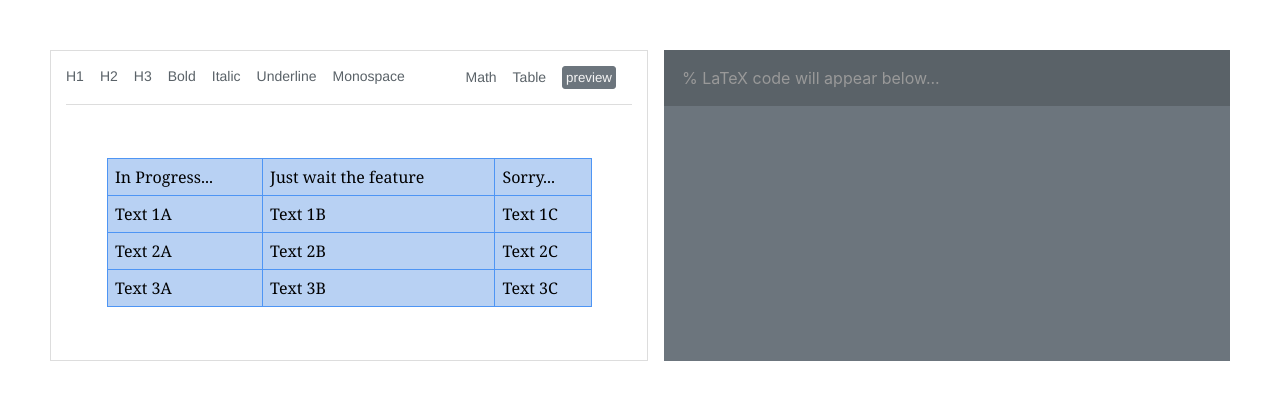
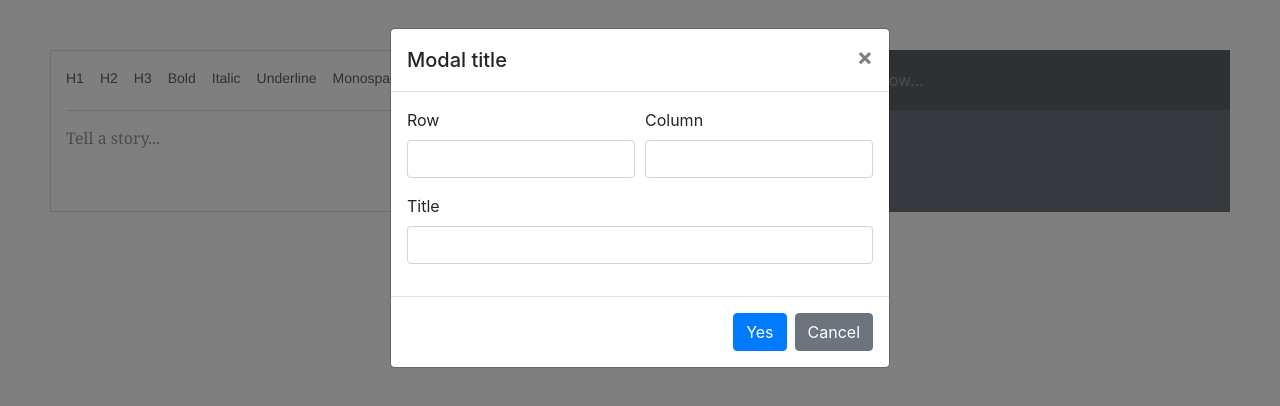
Before and after one commit to zhyd1997/Eorg, a React (Create React App) app: page / in a window 1280 px wide. Both pictures are taken after a click on the button "Table". Shown: the top 406 px of the page. Built offline with nearby package versions, Linux system fonts and the light colour scheme.

Commit message:
feat(table): pseudo table

```diff
--- a/package.json
+++ b/package.json
@@ -3,6 +3,7 @@
   "version": "0.1.0",
   "private": true,
   "dependencies": {
+    "bootstrap": "^4.5.2",
     "core-js": "^3.6.5",
     "draft-js": "^0.11.5",
     "fsevents": "^2.1.3",
@@ -11,7 +12,8 @@
     "katex": "^0.12.0",
     "react": "^16.13.1",
     "react-dom": "^16.13.1",
-    "react-scripts": "3.4.1",
+    "react-scripts": "^3.4.1",
+    "reactstrap": "^8.5.1",
     "typescript": "^3.9.7"
   },
   "scripts": {
--- a/src/components/BlockComponent.js
+++ b/src/components/BlockComponent.js
@@ -1,6 +1,6 @@
 import React from 'react'
 import TeXBlock from './TeX/TeXBlock'
-import Table from './Table/Table'
+import TableBlock from './Table/TableBlock'
 
 const BlockComponent = (props) => {
 	const entity = props.contentState.getEntity(
@@ -17,9 +17,13 @@ const BlockComponent = (props) => {
 				contentState={props.contentState}
 			/>
 		)
-	} else if (type === 'table') {
+	} else if (type === 'TABLE') {
 		media = (
-			<Table props={props} />
+			<TableBlock
+				blockProps={props.blockProps}
+				block={props.block}
+				contentState={props.contentState}
+			/>
 		)
 	}
 
--- a/src/components/RichTextEditor.js
+++ b/src/components/RichTextEditor.js
@@ -3,15 +3,17 @@ import {
 	Editor, EditorState, getDefaultKeyBinding, RichUtils, convertToRaw,
 } from 'draft-js'
 import './RichTextEditor.css'
-import '../../node_modules/draft-js/dist/Draft.css'
+import 'draft-js/dist/Draft.css'
 import { Map } from 'immutable'
 import highlightCallBack from './Highlight'
 import BlockComponent from './BlockComponent'
 import removeTeXBlock from './TeX/modifiers/removeTeXBlock'
 import insertTeXBlock from './TeX/modifiers/insertTeXBlock'
 import createTable from './Table/modifiers/createTable'
+import ModalTable from './Table/ModalTable'
 import './TeX/TeXEditor.css'
 import './Table/Table.css'
+import 'bootstrap/dist/css/bootstrap.min.css'
 
 /**
  * Editor Template and KaTeX support are all referenced to Draft.js official example.
@@ -103,6 +105,7 @@ class RichTextEditor extends React.Component {
 			}
 			return
 		}
+		// eslint-disable-next-line consistent-return
 		return getDefaultKeyBinding(e)
 	}
 
@@ -149,7 +152,7 @@ class RichTextEditor extends React.Component {
 			const
 				someMath = editorContentRaw.entityMap
 
-			// Math Equations Processing
+			// Blocks Processing
 			if (Object.keys(someMath).length) {
 				for (let i = 0; i < Object.keys(someMath).length; i += 1) { // Iterating <entityMap> ...
 					if (someMath[i].type === 'TOKEN') {
@@ -266,13 +269,10 @@ class RichTextEditor extends React.Component {
 							>
 								Math
 							</button>
-							<button
+							<ModalTable
 								onClick={this.createTable}
-								className="math RichEditor-styleButton"
-								type="button"
-							>
-								Table
-							</button>
+								buttonLabel="Table"
+							/>
 							<button
 								onClick={convertToTeX}
 								className="save"
@@ -282,6 +282,8 @@ class RichTextEditor extends React.Component {
 							</button>
 						</div>
 					</div>
+					{/* eslint-disable-next-line max-len */}
+					{/* eslint-disable-next-line jsx-a11y/click-events-have-key-events,jsx-a11y/no-static-element-interactions */}
 					<div className={className} onClick={this.focus}>
 						<Editor
 							blockRendererFn={this.blockRenderer}
@@ -346,6 +348,7 @@ const StyleButton = (props) => {
 	}
 
 	return (
+		// eslint-disable-next-line jsx-a11y/no-static-element-interactions
 		<span className={className} onMouseDown={onToggle}>
 			{props.label}
 		</span>
--- /dev/null
+++ b/src/components/Table/ModalTable.js
@@ -0,0 +1,92 @@
+import React, { useState } from 'react'
+import {
+	Button, Modal, ModalHeader, ModalBody, ModalFooter,
+	Col, Row, Form, FormGroup, Label, Input,
+} from 'reactstrap'
+
+export const tableShape = []
+
+const ModalTable = (props) => {
+	const {
+		buttonLabel,
+		className,
+		onClick,
+	} = props
+
+	const [modal, setModal] = useState(false)
+	const rowRef = React.useRef(null)
+	const columnRef = React.useRef(null)
+	const captionRef = React.useRef(null)
+
+	const toggle = () => setModal(!modal)
+
+	const handleClick = () => {
+		const tableData = {
+			row: rowRef.current.value,
+			column: columnRef.current.value,
+			caption: captionRef.current.value,
+		}
+		tableShape.push(tableData)
+		onClick()
+		toggle()
+	}
+
+	return (
+		<>
+			<button color="danger" onClick={toggle} type="button" className="math RichEditor-styleButton">{buttonLabel}</button>
+			<Modal isOpen={modal} toggle={toggle} className={className}>
+				<ModalHeader toggle={toggle}>Modal title</ModalHeader>
+				<ModalBody>
+					<Form>
+						<Row form>
+							<Col md={6}>
+								<FormGroup>
+									<Label for="tableRow">Row</Label>
+									<Input
+										type="text"
+										name="row"
+										id="tableRow"
+										innerRef={rowRef}
+									/>
+								</FormGroup>
+							</Col>
+							<Col md={6}>
+								<FormGroup>
+									<Label for="tableColumn">Column</Label>
+									<Input
+										type="text"
+										name="column"
+										id="tableColumn"
+										innerRef={columnRef}
+									/>
+								</FormGroup>
+							</Col>
+						</Row>
+						<Row form>
+							<Col>
+								<FormGroup>
+									<Label for="tableTitle">Title</Label>
+									<Input
+										type="text"
+										name="title"
+										id="tableTitle"
+										innerRef={captionRef}
+									/>
+								</FormGroup>
+							</Col>
+						</Row>
+					</Form>
+				</ModalBody>
+				<ModalFooter>
+					<Button color="primary" onClick={handleClick}>
+						Yes
+					</Button>
+					{' '}
+					<Button color="secondary" onClick={toggle}>Cancel</Button>
+				</ModalFooter>
+			</Modal>
+		</>
+	)
+}
+
+export default ModalTable
--- a/src/components/Table/Table.css
+++ b/src/components/Table/Table.css
@@ -3,17 +3,28 @@
     border-collapse: collapse;
 }
 
+.hoverTable caption {
+    caption-side: top;
+    text-align: center;
+}
+
+.hoverTable th {
+    text-align: center;
+    border: #999999 1px solid;
+    background-color: #5a6268;
+}
+
 .hoverTable td {
     padding: 7px;
-    border: #4e95f4 1px solid;
+    border: #999999 1px solid;
 }
 
 /* Define the default color for all the table rows */
 .hoverTable tr {
-    background: #b8d1f3;
+    background: #6c757d;
 }
 
 /* Define the hover highlight color for the table row */
 .hoverTable tr:hover {
-    background-color: #ffff99;
+    background-color: #5a6268;
 }
--- a/src/components/Table/Table.js
+++ /dev/null
@@ -1,31 +0,0 @@
-import React from 'react'
-
-const Table = () => (
-	<table className="hoverTable">
-		<tbody>
-			<tr>
-				<td>In Progress...</td>
-				<td>Just wait the feature</td>
-				<td>Sorry...</td>
-			</tr>
-			<tr>
-				<td>Text 1A</td>
-				<td>Text 1B</td>
-				<td>Text 1C</td>
-			</tr>
-			<tr>
-				<td>Text 2A</td>
-				<td>Text 2B</td>
-				<td>Text 2C</td>
-			</tr>
-			<tr>
-				<td>Text 3A</td>
-				<td>Text 3B</td>
-				<td>Text 3C</td>
-			</tr>
-		</tbody>
-	</table>
-
-)
-
-export default Table
--- /dev/null
+++ b/src/components/Table/TableBlock.css
@@ -0,0 +1,5 @@
+.myTable caption {
+    caption-side: top;
+    text-align: center;
+    color: black;
+}
--- /dev/null
+++ b/src/components/Table/TableBlock.js
@@ -0,0 +1,74 @@
+import React from 'react'
+import { tableShape } from './ModalTable'
+
+const T = (props) => {
+	const { onDoubleClick } = props
+	const container = React.useRef(null)
+
+	/**
+	 * if rowNum === 1
+	 *  tBody = (thead>tr>th*colNum{heading $})
+	 *      +
+	 *          (tbody>tr*rowNum - 1>td*colNum{cell $})
+	 * else
+	 *  tBody = tbody>tr*rowNum>td*colNum{cell $}
+	 */
+
+	return tableShape.map((metadata) => {
+		const rows = []
+		const rowsTh = []
+		const cols = []
+		const colsTh = []
+
+		// colsTh
+		for (let i = 0; i < metadata.column; i += 1) {
+			colsTh.push(<th key={i}>heading</th>)
+		}
+
+		// rowsTh
+		rowsTh.push(
+			<thead key="hhh">
+				<tr>{colsTh}</tr>
+			</thead>,
+		)
+
+		// tbody
+		if (metadata.row > 1) {
+			for (let i = 0; i < metadata.column; i += 1) {
+				cols.push(<td key={i}>cell</td>)
+			}
+			for (let i = 1; i < metadata.row; i += 1) {
+				rows.push(<tr key={i}>{cols}</tr>)
+			}
+		}
+
+		return (
+			<table className="hoverTable" onDoubleClick={onDoubleClick} ref={container}>
+				<caption>{metadata.caption}</caption>
+				{rowsTh}
+				<tbody>{rows}</tbody>
+			</table>
+		)
+	})
+}
+
+class TableBlock extends React.Component {
+	constructor(props) {
+		super(props)
+
+		this.onDoubleClick = () => {
+		}
+	}
+
+	render() {
+		return (
+			<div>
+				<T
+					onDoubleClick={this.onDoubleClick}
+				/>
+			</div>
+		)
+	}
+}
+
+export default TableBlock
--- a/src/components/Table/modifiers/createTable.js
+++ b/src/components/Table/modifiers/createTable.js
@@ -6,7 +6,7 @@ import {
 function createTable(editorState) {
 	const contentState = editorState.getCurrentContent()
 	const contentStateWithEntity = contentState.createEntity(
-		'table',
+		'TABLE',
 		'IMMUTABLE',
 		{ content: '' },
 	)
```
Also changed, not shown: 24 other files (tests, documents, lock files or other folders).
